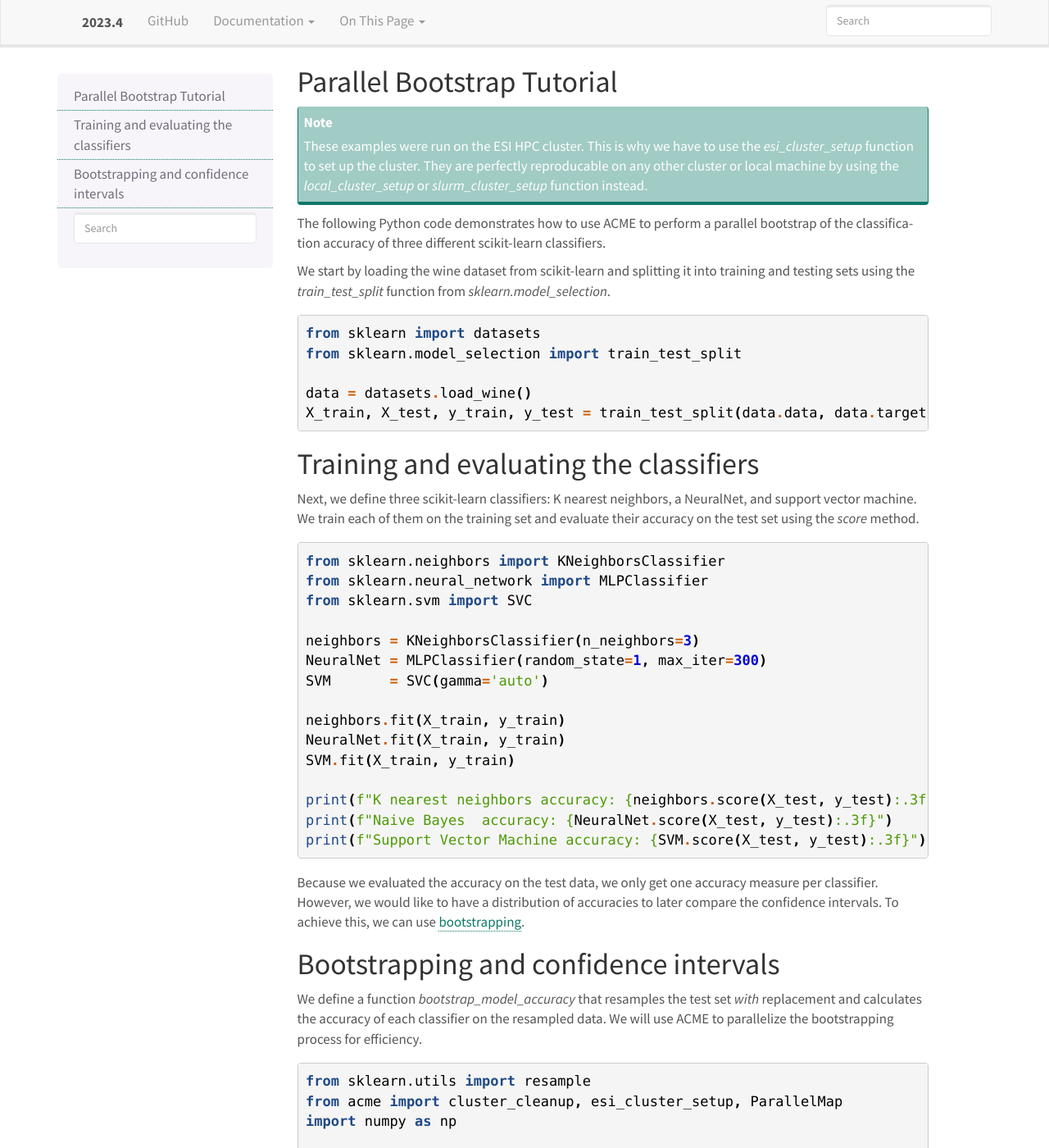
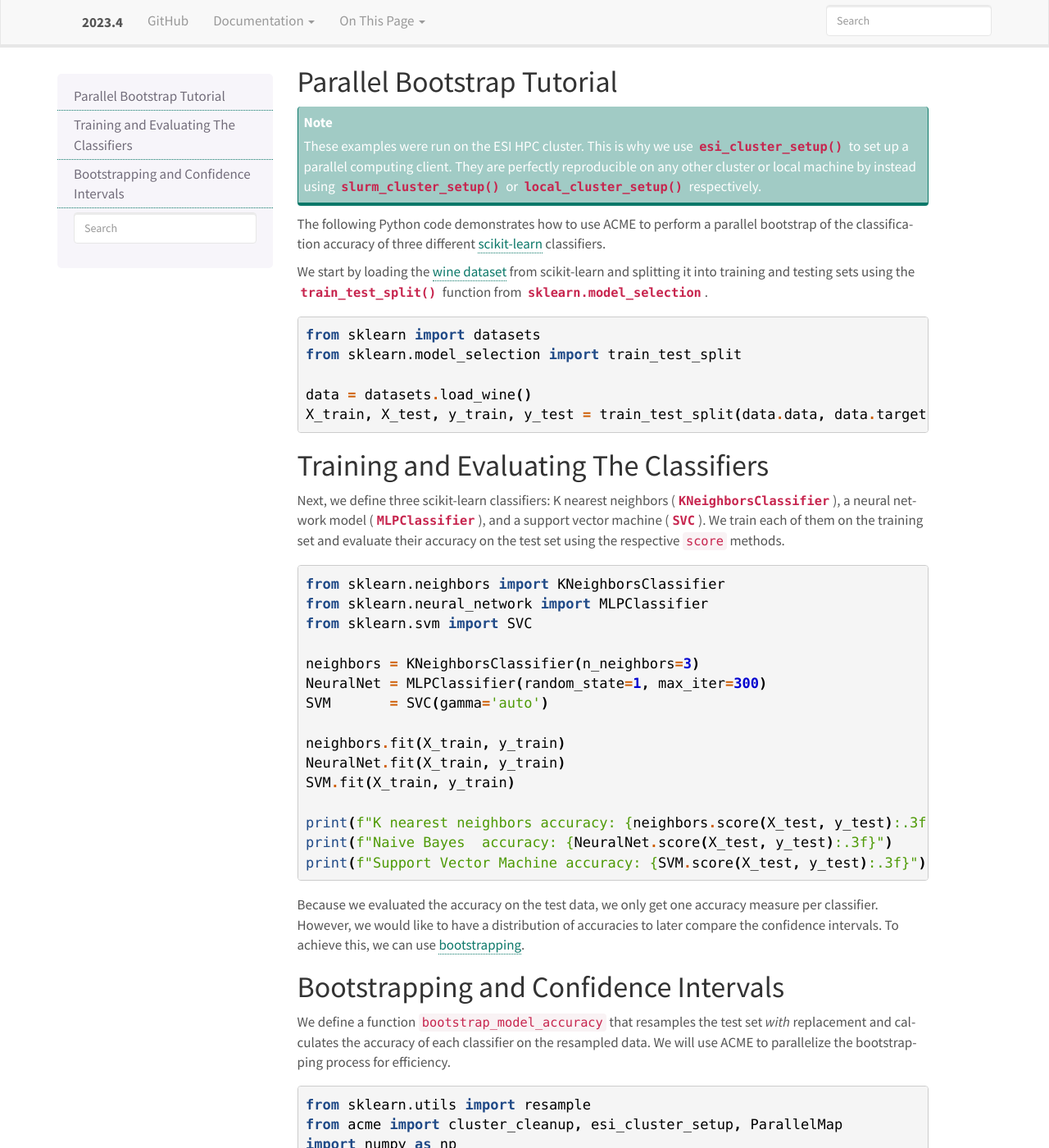
Before and after one commit to esi-neuroscience/acme, a Sphinx documentation site: the page built from doc/source/classifier_tutorial.rst, in a window 1280 px wide and 1400 px high. Shown: the whole window at 82% size. Built offline with Sphinx 7.4.7, drawn with Linux system fonts in a browser that asks for light colours; some of the changed text lies outside the part shown.

Commit message:
DOC: Integrated @timnaher's tutorials in online docs
- included bootstrapping and deep learning tutorials in
  HTML docs
- adapted formatting and included `sklearn` and `torch` in
  sphinx domains

 On branch dev
 Changes to be committed:
	modified:   source/classifier_tutorial.rst
	modified:   source/conf.py
	modified:   source/deeplearning_tutorial.rst
	modified:   source/tutorials.rst

```diff
--- a/doc/source/classifier_tutorial.rst
+++ b/doc/source/classifier_tutorial.rst
@@ -3,17 +3,25 @@
 
 .. SPDX-License-Identifier: CC-BY-NC-SA-1.0
 
+:orphan:
+
 Parallel Bootstrap Tutorial
 ---------------------------
 
 .. note::
-    These examples were run on the ESI HPC cluster. This is why we have to use the `esi_cluster_setup` function to set up the cluster.
-    They are perfectly reproducable on any other cluster or local machine by using the `local_cluster_setup` or `slurm_cluster_setup` function instead.
+    These examples were run on the ESI HPC cluster. This is why we use
+    :func:`~acme.esi_cluster_setup` to set up a parallel computing client.
+    They are perfectly reproducible on any other cluster or local machine
+    by instead using :func:`~acme.slurm_cluster_setup` or :func:`~acme.local_cluster_setup`
+    respectively.
 
+The following Python code demonstrates how to use ACME to perform a
+parallel bootstrap of the classification accuracy of three different
+`scikit-learn <https://scikit-learn.org/stable/>`_ classifiers.
 
-The following Python code demonstrates how to use ACME to perform a parallel bootstrap of the classification accuracy of three different scikit-learn classifiers.
-
-We start by loading the wine dataset from scikit-learn and splitting it into training and testing sets using the `train_test_split` function from `sklearn.model_selection`.
+We start by loading the `wine dataset <https://archive.ics.uci.edu/ml/datasets/wine>`_
+from scikit-learn and splitting it into training and testing sets using the
+:func:`~sklearn.model_selection.train_test_split` function from :mod:`sklearn.model_selection`.
 
 .. code-block:: python
 
@@ -24,11 +32,15 @@
     X_train, X_test, y_train, y_test = train_test_split(data.data, data.target, test_size=0.5, random_state=42)
 
 
-Training and evaluating the classifiers
+Training and Evaluating The Classifiers
 ---------------------------------------
 
-Next, we define three scikit-learn classifiers: K nearest neighbors, a NeuralNet, and support vector machine.
-We train each of them on the training set and evaluate their accuracy on the test set using the `score` method.
+Next, we define three scikit-learn classifiers: K nearest neighbors
+(:class:`~sklearn.neighbors.KNeighborsClassifier`), a neural network model
+(:class:`~sklearn.neural_network.MLPClassifier`), and a support vector machine
+(:class:`~sklearn.svm.SVC`). We train each of them on the training set and
+evaluate their accuracy on the test set using the respective ``score``
+methods.
 
 .. code-block:: python
 
@@ -48,15 +60,18 @@
     print(f"Naive Bayes  accuracy: {NeuralNet.score(X_test, y_test):.3f}")
     print(f"Support Vector Machine accuracy: {SVM.score(X_test, y_test):.3f}")
 
-Because we evaluated the accuracy on the test data, we only get one accuracy measure per classifier.
-However, we would like to have a distribution of accuracies to later compare the confidence intervals.
-To achieve this, we can use `bootstrapping <https://en.wikipedia.org/wiki/Bootstrapping_(statistics)/>`_.
+Because we evaluated the accuracy on the test data, we only get one
+accuracy measure per classifier. However, we would like to have a
+distribution of accuracies to later compare the confidence intervals. To
+achieve this, we can use `bootstrapping <https://en.wikipedia.org/wiki/Bootstrapping_(statistics)/>`_.
 
-Bootstrapping and confidence intervals
------------------------------------------
+Bootstrapping and Confidence Intervals
+--------------------------------------
 
-We define a function `bootstrap_model_accuracy` that resamples the test set *with* replacement and calculates the accuracy of each classifier on the resampled data.
-We will use ACME to parallelize the bootstrapping process for efficiency.
+We define a function ``bootstrap_model_accuracy`` that resamples the test
+set *with* replacement and calculates the accuracy of each classifier on
+the resampled data. We will use ACME to parallelize the bootstrapping
+process for efficiency.
 
 .. code-block:: python
 
@@ -114,6 +130,10 @@
     :alt: Classifier Tutorial
     :target: ../../_static/images/classifier_tutorial.png
 
-This is a simple procedure to compare the performance of different classifiers and we could have also achieved the same using a for loop. However,
-the advantage of using ACME becomes apparent when we are using larger data sets and more complex models. In this case, the bootstrapping process can take a long time and
-parallelization is necessary to speed up the process. ACME allows us to parallelize the bootstrapping process with just a few lines of code.
+This is a simple procedure to compare the performance of different
+classifiers and we could have also achieved the same using a for loop.
+However, the advantage of using ACME becomes apparent when we are using
+larger data sets and more complex models. In this case, the bootstrapping
+process can take a long time and parallelization is necessary to speed up
+the process. ACME allows us to parallelize the bootstrapping process with
+just a few lines of code.
--- a/doc/source/conf.py
+++ b/doc/source/conf.py
@@ -171,5 +171,11 @@
     ),
     "h5py": ("https://docs.h5py.org/en/latest/",
              "https://docs.h5py.org/en/latest/objects.inv"
+    ),
+    "sklearn": ("https://scikit-learn.org/stable/",
+                "https://scikit-learn.org/stable/objects.inv"
+    ),
+    "torch": ("https://pytorch.org/docs/stable/",
+              "https://pytorch.org/docs/stable/objects.inv"
     )
 }
```
Also changed, not shown: other parts of doc/source/classifier_tutorial.rst (+3 -2 lines), doc/source/deeplearning_tutorial.rst (+44 -20 lines), doc/source/tutorials.rst (+7 -0 lines).
